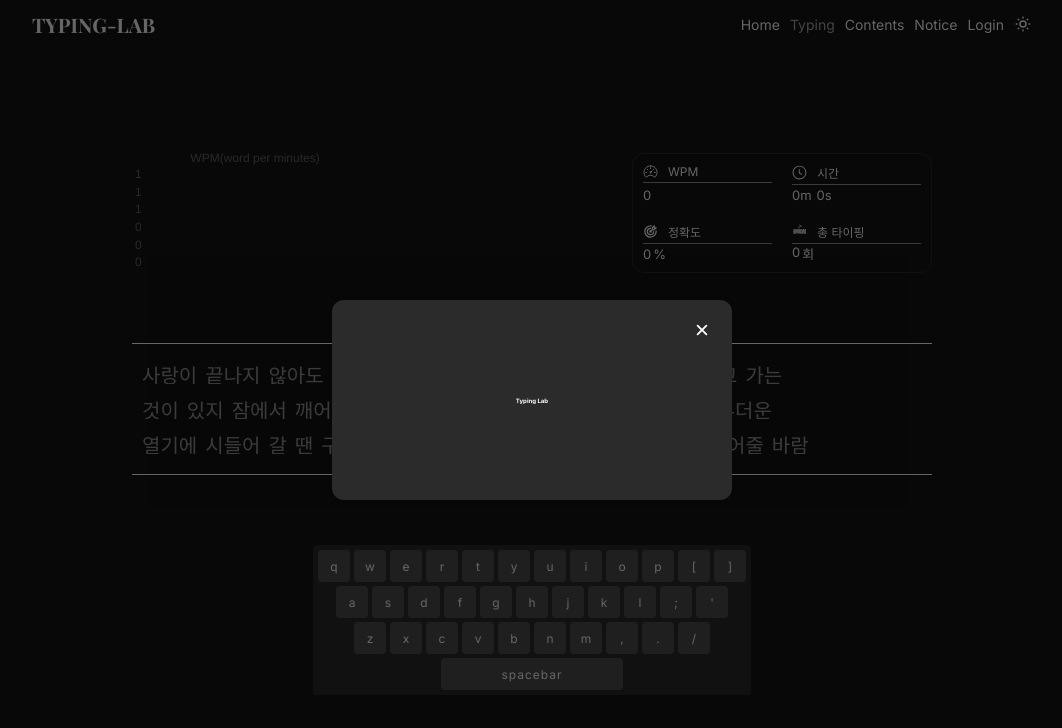
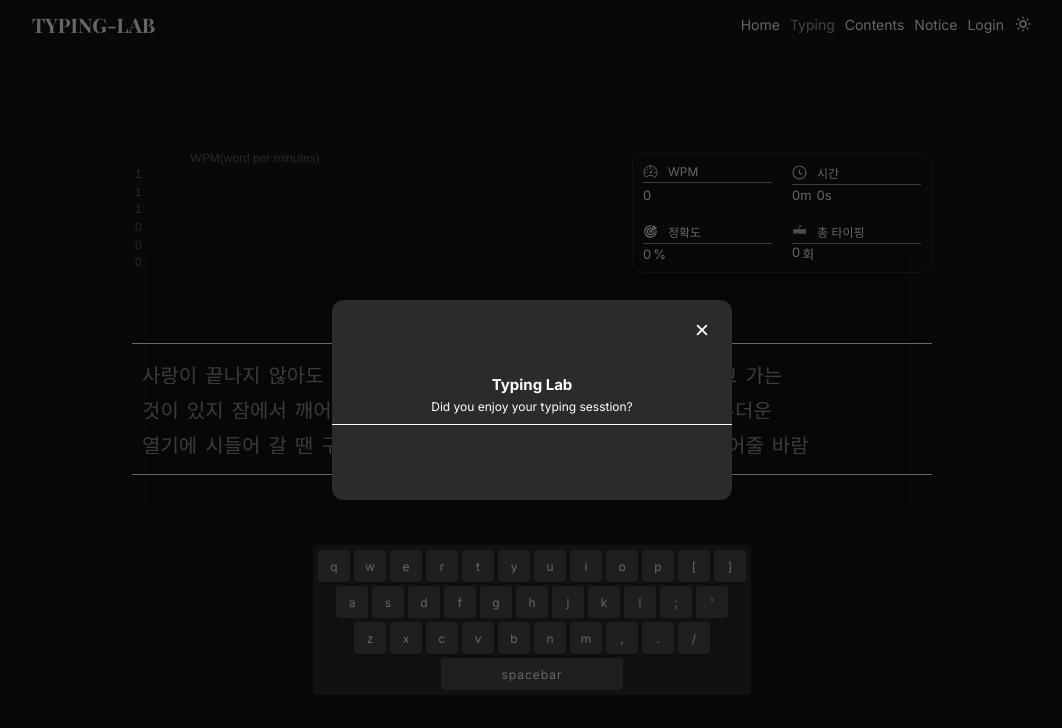
Before and after one commit to lofi-J/Typing-Lab, a Next.js app: page /typing in a window 1280 px wide. Shown: the top 728 px of the page, without its empty margins (108-1170 px from the left). Built offline with nearby package versions, Linux system fonts and the light colour scheme; a web font is replaced by a local one.

Commit message:
[개발] 타이핑 완료 모달 prop

```diff
--- a/app/typing/page.tsx
+++ b/app/typing/page.tsx
@@ -51,7 +51,7 @@
 
   return (
     <main className={styles.main}>
-      {isEnd && <TypingEndModal close={close} />}
+      {isEnd && <TypingEndModal close={close} wpm={wpm} textCounts={textCounts} time={{minutes, seconds}} />}
       <WpmDashboard textCounts={textCounts} wpm={wpm} wpmQueue={wpmQueue} time={{minutes, seconds}} />
       <Playground
         targetList={targetList || splitTextByLine(default_article.contents, 80, sentence.lang)}
--- a/component/modal/styles/Dialog.module.css
+++ b/component/modal/styles/Dialog.module.css
@@ -25,5 +25,4 @@
 	z-index: 20;
 	background-color: var(--gray-900);
 	border-radius: var(--border-radius);
-	padding: 1rem;
 }
--- a/component/modal/styles/TypingEndModal/TypingEndModal.module.css
+++ b/component/modal/styles/TypingEndModal/TypingEndModal.module.css
@@ -1,7 +1,25 @@
+.container {
+  width: 100%;
+  height: 100%;
+}
 .head {
+  position: relative;
+  display: flex;
+  flex-direction: column;
+  align-items: center;
+  padding-bottom: 1rem;
+  border-bottom: 1px solid var(--primary-color);
+}
+.result {
 
 }
 
-.result {
 
+/* text */
+.title {
+  font-size: 1.5rem;
+  margin-bottom: 0.5rem;
 }
+.sub_title {
+  font-size: 1.2rem;
+}
--- a/component/modal/styles/TypingEndModal/TypingEndModal.tsx
+++ b/component/modal/styles/TypingEndModal/TypingEndModal.tsx
@@ -1,20 +1,27 @@
 import styles from "./TypingEndModal.module.css";
 import CustomModal from "@/component/modal/CustomModal";
+import {TTextCounts} from "@/app/typing/page";
 
 
 interface ITypingEndModal {
   close: () => void;
+  wpm: number;
+  textCounts: TTextCounts;
+  time: {minutes: number, seconds: number};
 }
 
-const TypingEndModal = ({close}: ITypingEndModal) => {
+const TypingEndModal = ({close, wpm, textCounts, time}: ITypingEndModal) => {
 
   return (
     <CustomModal close={close}>
-      <div className={styles.head}>
-        <strong>Typing Lab</strong>
-      </div>
-      <div className={styles.result}>
+      <div className={styles.container}>
+        <div className={styles.head}>
+          <strong className={styles.title}>Typing Lab</strong>
+          <span className={styles.sub_title}>Did you enjoy your typing sesstion?</span>
+        </div>
+        <div className={styles.result}>
 
+        </div>
       </div>
     </CustomModal>
   );
```
Also changed, not shown: 1 other file (tests, documents, lock files or other folders).
